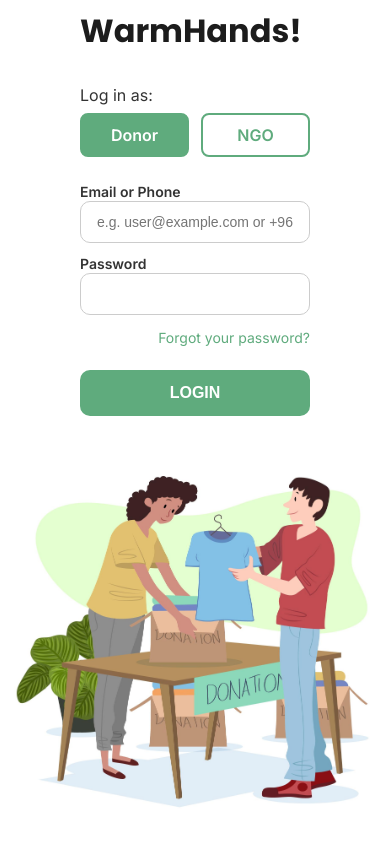
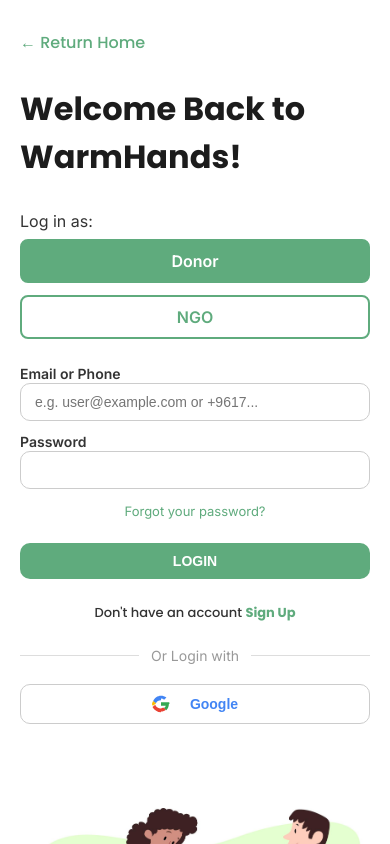
Before and after one commit to HusseinAtoui/donationplatform-frontend, a React (Create React App) app: page /login in a window 390 px wide. Built offline with nearby package versions, Linux system fonts and the light colour scheme; no server answers.

Commit message:
login responsive

```diff
--- a/src/pages/Login/Login.css
+++ b/src/pages/Login/Login.css
@@ -184,14 +184,81 @@
 }
 
 /* Responsive adjustments */
-@media (max-width: 768px) {
+@media (max-width: 1024px) {
     .login-container {
         flex-direction: column;
+        height: auto;
     }
 
     .login-left, .login-image {
         max-width: 100%;
         flex: none;
-        height: 50vh;
+        width: 100%;
+    }
+
+    .login-left {
+        padding: 40px 30px;
+    }
+
+    .welcome-title {
+        font-size: 28px;
+        margin-bottom: 24px;
+    }
+
+    .user-type-toggle {
+        gap: 10px;
+        margin-bottom: 20px;
+    }
+
+    .login-input {
+        font-size: 14px;
+        padding: 10px 14px;
+    }
+
+    .login-btn, .google-btn {
+        font-size: 15px;
+        padding: 12px;
+    }
+
+    .forgot-password {
+        font-size: 13px;
+    }
+
+    .signup-prompt {
+        font-size: 13px;
     }
 }
+
+@media (max-width: 480px) {
+    .login-left {
+        padding: 30px 20px;
+    }
+
+    .welcome-title {
+        font-size: 24px;
+    }
+
+    .user-type-toggle {
+        flex-direction: column;
+        gap: 8px;
+    }
+
+    .login-btn, .google-btn {
+        font-size: 14px;
+        padding: 10px;
+    }
+
+    .forgot-password {
+        text-align: center;
+    }
+
+    .signup-prompt {
+        text-align: center;
+    }
+
+    .login-image {
+        height: 30vh;
+        background-size: cover;
+        background-position: center;
+    }
+}
```
